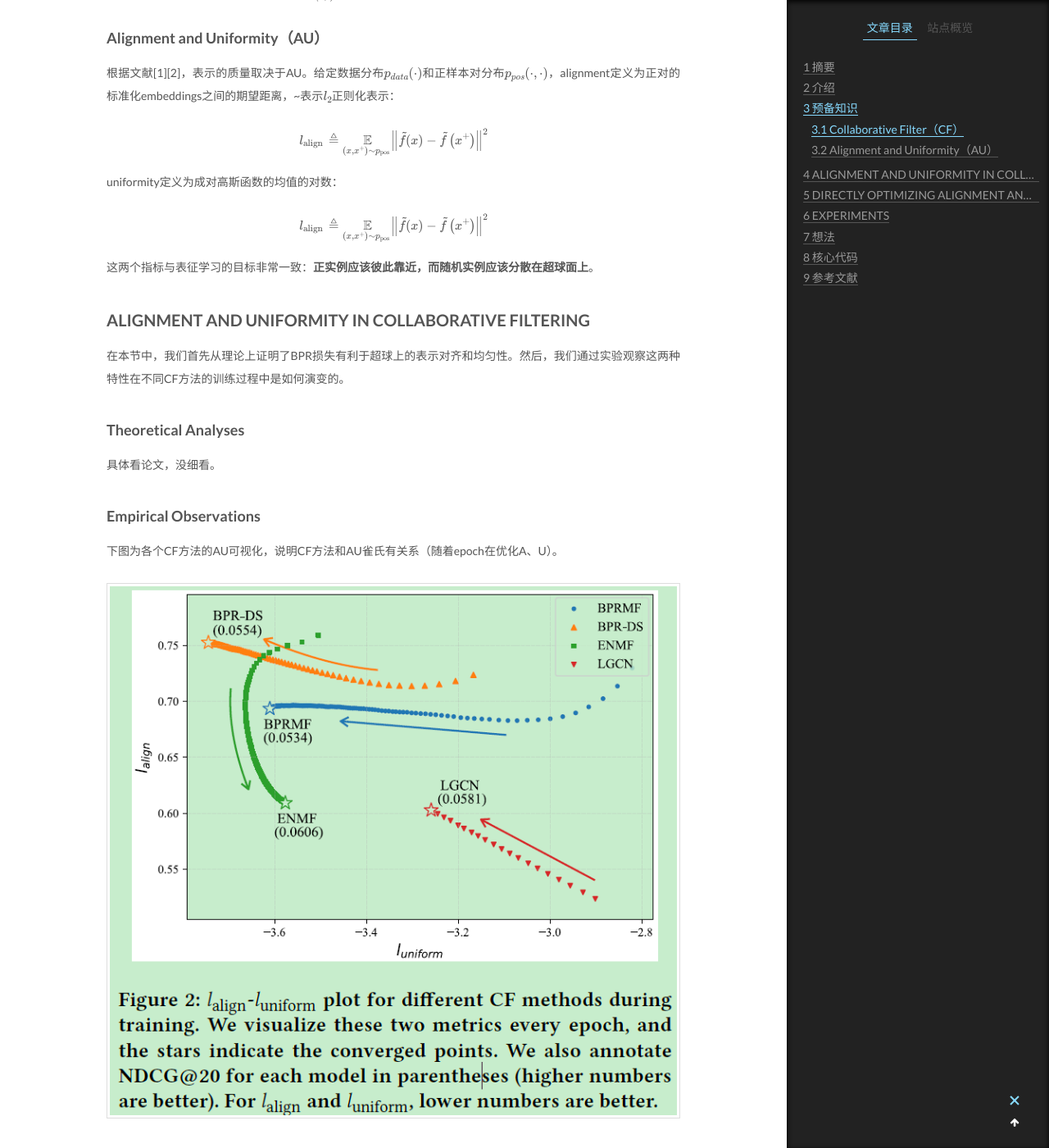
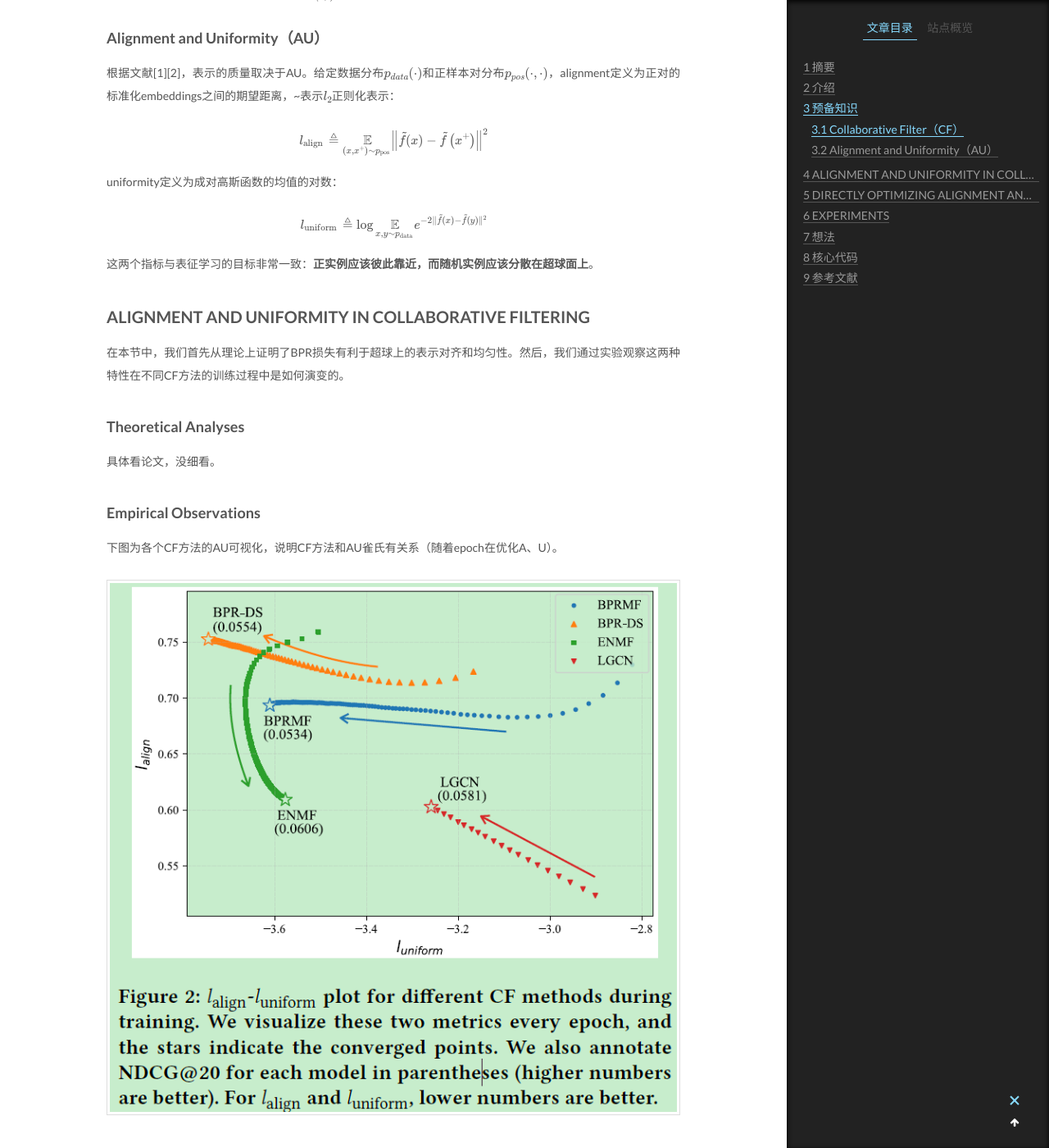
Before and after one commit to SunJC911/sunjc911.github.io, a Jekyll site: the page built from _posts/2022-07-03-2022-Towards-Representation-Alignment-and-Uniformity-in-Collaborative-Filtering.md, in a window 1280 px wide and 1400 px high, scrolled down 1534 px. Shown: the whole window at 82% size. Built offline with Jekyll 4.4.1, drawn with Linux system fonts in a browser that asks for light colours.

Commit message:
fix mistake DirectAU

```diff
--- a/_posts/2022-07-03-2022-Towards-Representation-Alignment-and-Uniformity-in-Collaborative-Filtering.md
+++ b/_posts/2022-07-03-2022-Towards-Representation-Alignment-and-Uniformity-in-Collaborative-Filtering.md
@@ -49,7 +49,7 @@ uniformity定义为成对高斯函数的均值的对数：
 
 
 $$
-l_{\text {align }} \triangleq \underset{\left(x, x^{+}\right) \sim p_{\text {pos }}}{\mathbb{E}}\left\|\tilde{f}(x)-\tilde{f}\left(x^{+}\right)\right\|^{2}
+l_{\text {uniform }} \triangleq \log \underset{x, y \sim p_{\text {data }}}{\mathbb{E}} e^{-2 \| \tilde{f}(x)-\tilde{f}(y) \|^{2}}
 $$
 
 
```
